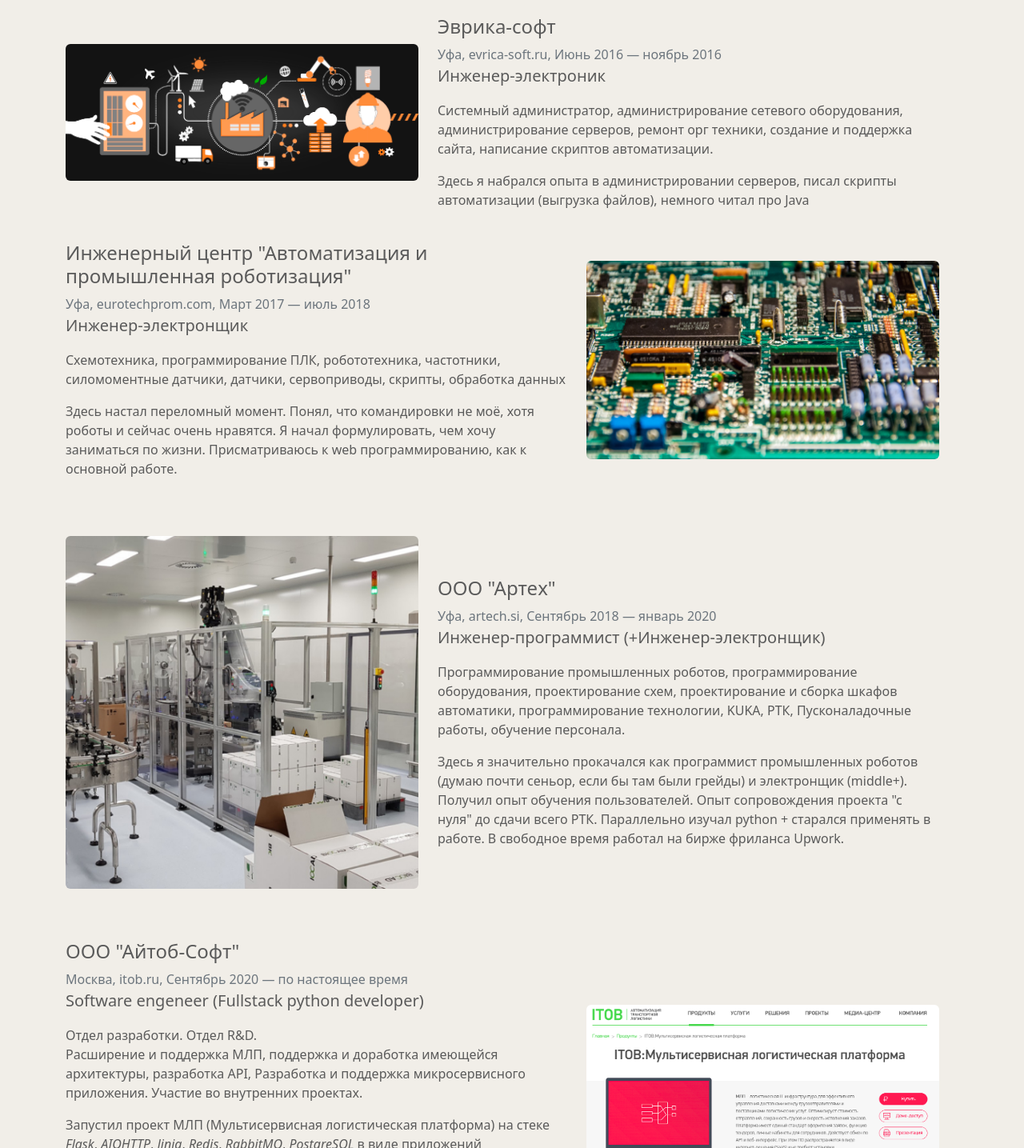
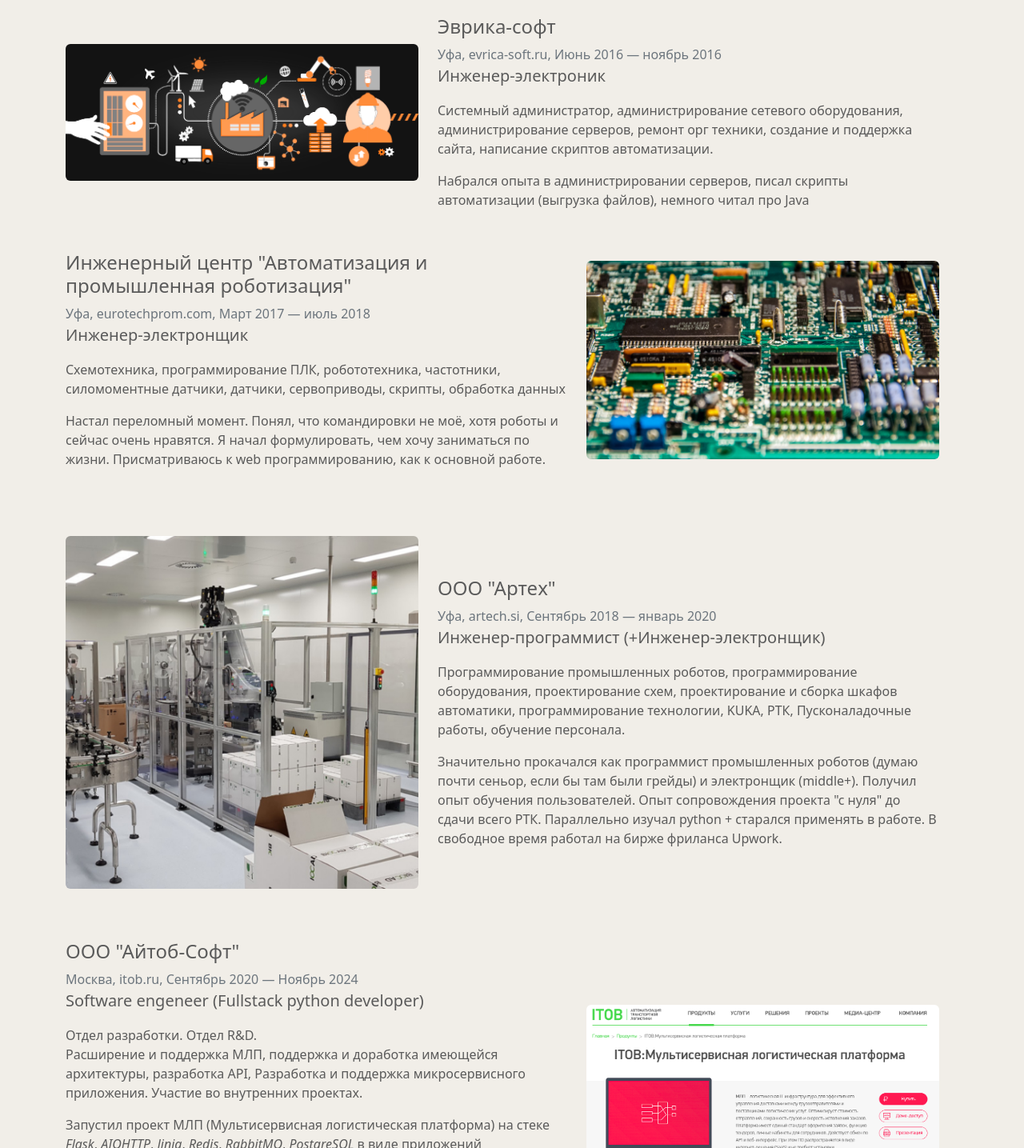
Before and after one commit to ap1726/ap1726.github.io, a plain HTML site: page index.html in a window 1280 px wide. Shown: the part 1624-3059 px from the top of the page at 80% size. Drawn offline with nearby package versions, Linux system fonts and the light colour scheme.

```diff
--- a/index.html
+++ b/index.html
@@ -89,7 +89,7 @@
             <p class="lead">
               Инженер-электроник
               <p>Системный администратор, администрирование сетевого оборудования, администрирование серверов, ремонт орг техники, создание и поддержка сайта, написание скриптов автоматизации.</p>
-              <p>Здесь я набрался опыта в администрировании серверов, писал скрипты автоматизации (выгрузка файлов), немного читал про Java</p>
+              <p>Набрался опыта в администрировании серверов, писал скрипты автоматизации (выгрузка файлов), немного читал про Java</p>
             </p>
           </p>
         </div>
@@ -103,7 +103,7 @@
             <p class="lead">
               Инженер-электронщик
               <p>Схемотехника, программирование ПЛК, робототехника, частотники, силомоментные датчики, датчики, сервоприводы, скрипты, обработка данных</p>
-              <p>Здесь настал переломный момент. Понял, что командировки не моё, хотя роботы и сейчас очень нравятся. Я начал формулировать, чем хочу заниматься по жизни. Присматриваюсь к web программированию, как к основной работе.</p>
+              <p>Настал переломный момент. Понял, что командировки не моё, хотя роботы и сейчас очень нравятся. Я начал формулировать, чем хочу заниматься по жизни. Присматриваюсь к web программированию, как к основной работе.</p>
             </p>
           </p>
         </div>
@@ -117,7 +117,7 @@
             <p class="lead">
               Инженер-программист (+Инженер-электронщик)
               <p>Программирование промышленных роботов, программирование оборудования, проектирование схем, проектирование и сборка шкафов автоматики, программирование технологии, KUKA, РТК, Пусконаладочные работы, обучение персонала.</p>
-              <p>Здесь я значительно прокачался как программист промышленных роботов (думаю почти сеньор, если бы там были грейды) и электронщик (middle+). Получил опыт обучения пользователей. Опыт сопровождения проекта "с нуля" до сдачи всего РТК. Параллельно изучал python + старался применять в работе. В свободное время работал на бирже фриланса Upwork.</p>
+              <p>Значительно прокачался как программист промышленных роботов (думаю почти сеньор, если бы там были грейды) и электронщик (middle+). Получил опыт обучения пользователей. Опыт сопровождения проекта "с нуля" до сдачи всего РТК. Параллельно изучал python + старался применять в работе. В свободное время работал на бирже фриланса Upwork.</p>
             </p>
           </p>
           <p class="lead"></p>
@@ -128,7 +128,7 @@
       </div>
       <div class="row">
         <div class="col-md-7 order-md-1 align-self-center">
-          <p><h4>ООО "Айтоб-Софт"</h4><span class="text-muted">Москва, itob.ru, Сентябрь 2020 — по настоящее время</span>
+          <p><h4>ООО "Айтоб-Софт"</h4><span class="text-muted">Москва, itob.ru, Сентябрь 2020 — Ноябрь 2024</span>
             <p class="lead">
               Software engeneer (Fullstack python developer)
               <p>Отдел разработки. Отдел R&D.<br/>
```
Also changed, not shown: 2 other files.
